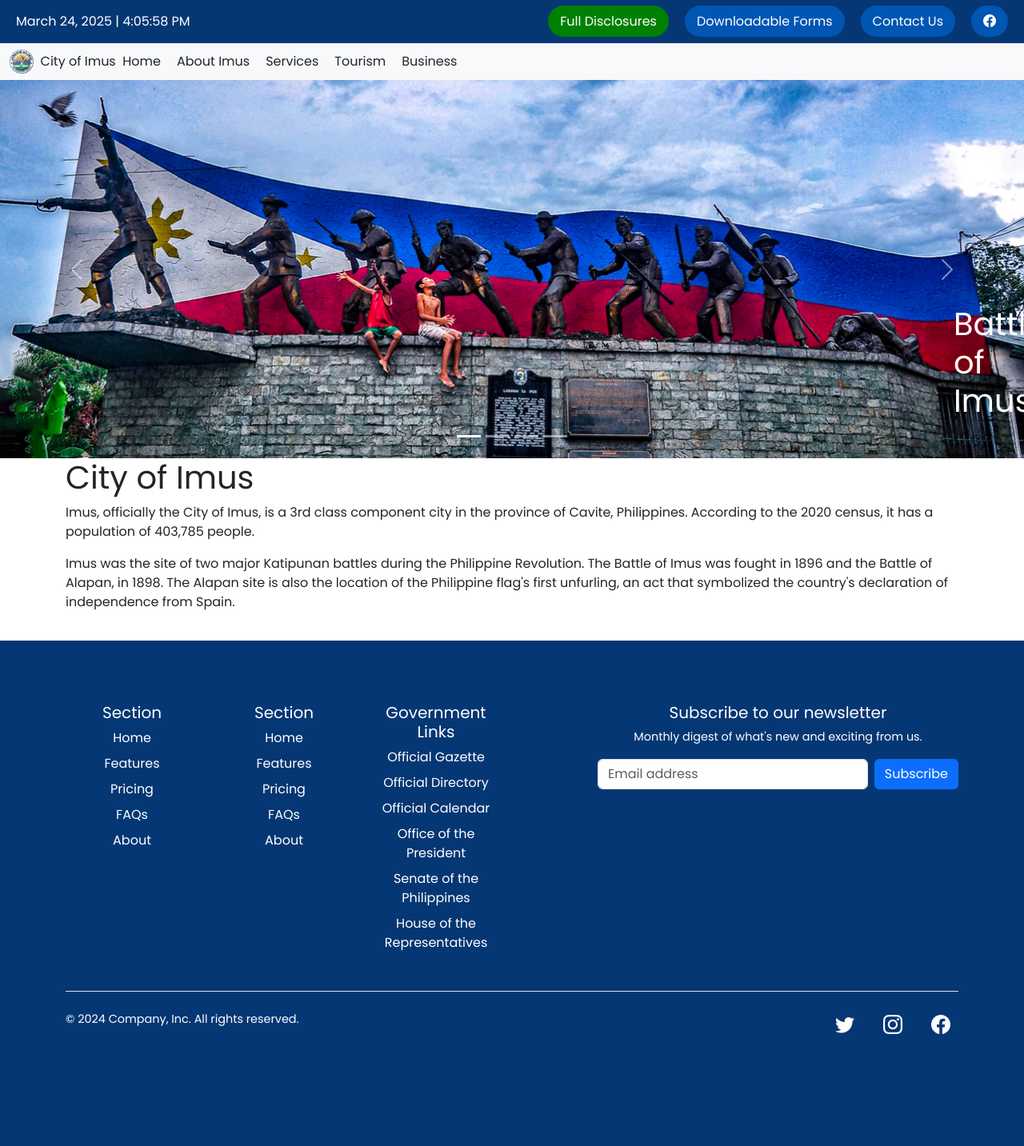
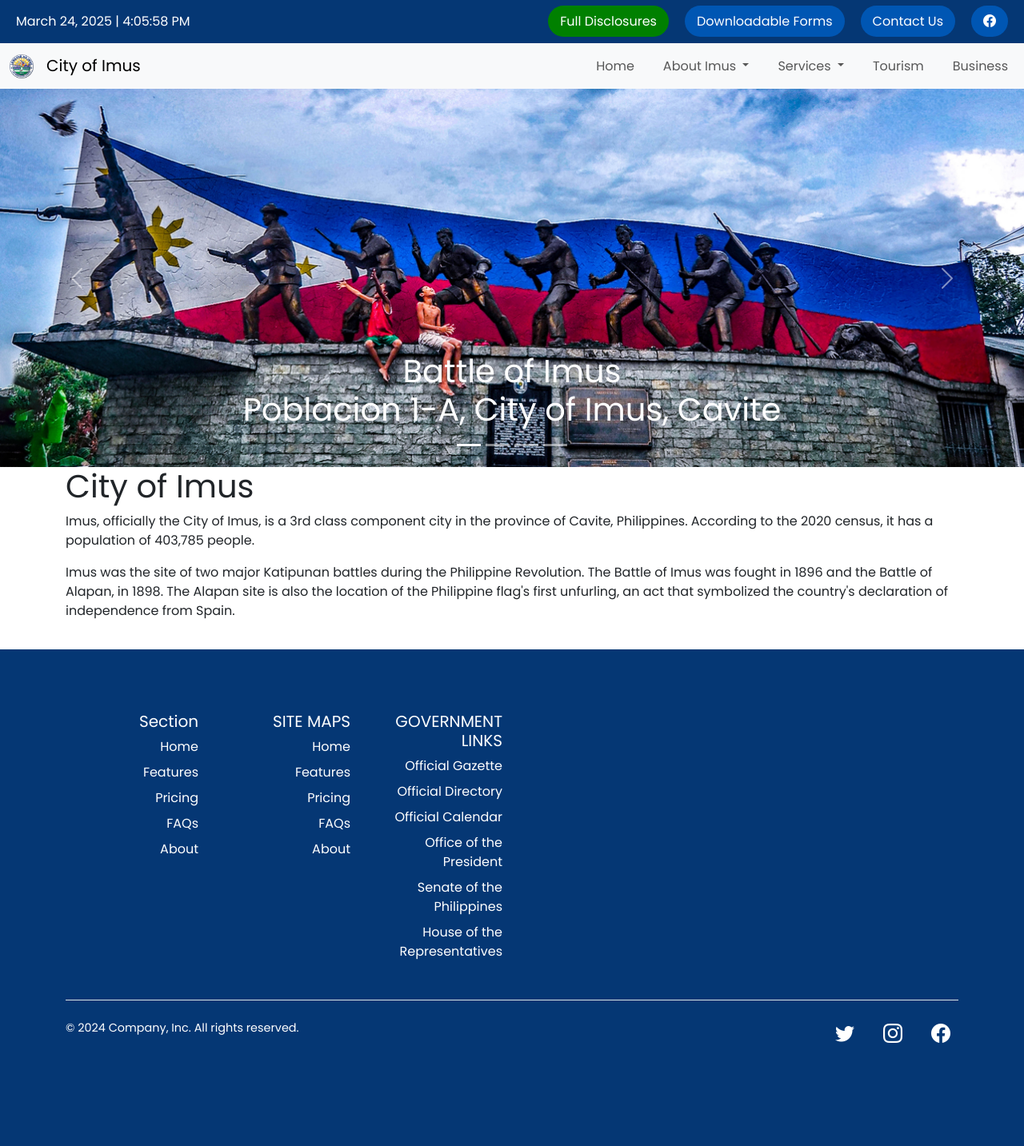
Before and after one commit to GetJosh/CITY-GOV-OF-IMUS, a PHP site: page /HTML/index.html in a window 1280 px wide. Shown: the whole page at 80% size. Before the commit the page ends 1293 px from the top, so only its background shows below. Run offline with PHP 8.4, Linux system fonts and the light colour scheme.

Commit message:
city-website2025-03-24

```diff
--- a/CSS/style.css
+++ b/CSS/style.css
@@ -60,11 +60,12 @@ nav ul li a:hover {
 
 /* Carousel Styling*/
 
-.carousel-caption:hover{
-    background-color: green;
+.carousel-caption:hover {
+    background-color: rgba(0, 128, 0, 0.8); /* Glossy green effect */
     color: white;
-    transition: background-color 0.3s ease;
+    transition: background-color 0.5s ease, transform 0.5s ease; /* Slow zoom effect */
     border-radius: 40px;
+    transform: scale(1.1); /* Slight zoom */
 }
 /* Main Section */
 main {
@@ -79,16 +80,17 @@ main {
 footer {
     background: #053774;
     color: #fff;
-    text-align: center;
+    text-align: right;
     padding: 10px 0;
     margin-top: 20px;
 }
-footer a{
+footer a {
     color: green;
-    transition: color 0.3s ease;
+    transition: color 0.3s ease, transform 0.3s ease;
 }
-footer a:hover{
-    color: green;
+footer a:hover {
+    color: #00ff00; /* Brighter green on hover */
+    transform: scale(1.1); /* Slight zoom effect */
 }
 footer .bi {
     display: inline-block;
--- a/HTML/index.html
+++ b/HTML/index.html
@@ -66,23 +66,37 @@ updateDateTime();
     <!-- Navbar -->
         <nav class="navbar navbar-expand-lg navbar-light bg-light">
             <div class="container-fluid">
-                <a class="navbar-brand me-auto" href="#"></a>
+            <a class="navbar-brand me-auto" href="#">
                 <img src="/IMG/seal_imus_sm100.png" alt="City of Imus" width="30" height="30" class="d-inline-block align-text-top">
-                    &nbsp&nbspCity of Imus&nbsp&nbsp
+                &nbsp;&nbsp;City of Imus&nbsp;&nbsp;
             </a>
-                <button class="navbar-toggler" type="button" data-bs-toggle="collapse" data-bs-target="#navbarNav" aria-controls="navbarNav" aria-expanded="false" aria-label="Toggle navigation">
+            <button class="navbar-toggler" type="button" data-bs-toggle="collapse" data-bs-target="#navbarNavDropdown" aria-controls="navbarNavDropdown" aria-expanded="false" aria-label="Toggle navigation">
                 <span class="navbar-toggler-icon"></span>
             </button>
-                <div class="collapse navbar-collapse" id="navbarNav">
-                    <ul class="navbar-nav>
+            <div class="collapse navbar-collapse justify-content-end" id="navbarNavDropdown">
+                <ul class="navbar-nav">
                 <li class="nav-item">
                     <a class="nav-link" href="#">Home</a>
                 </li>
-                        <li class="nav-item">
-                            <a class="nav-link" href="#">About Imus</a>
+                <li class="nav-item dropdown">
+                    <a class="nav-link dropdown-toggle" href="#" id="aboutDropdown" role="button" data-bs-toggle="dropdown" aria-expanded="false">
+                    About Imus
+                    </a>
+                    <ul class="dropdown-menu" aria-labelledby="aboutDropdown">
+                    <li><a class="dropdown-item" href="#">History</a></li>
+                    <li><a class="dropdown-item" href="#">Government</a></li>
+                    <li><a class="dropdown-item" href="#">Demographics</a></li>
+                    </ul>
                 </li>
-                        <li class="nav-item">
-                            <a class="nav-link" href="#">Services</a>
+                <li class="nav-item dropdown">
+                    <a class="nav-link dropdown-toggle" href="#" id="servicesDropdown" role="button" data-bs-toggle="dropdown" aria-expanded="false">
+                    Services
+                    </a>
+                    <ul class="dropdown-menu" aria-labelledby="servicesDropdown">
+                    <li><a class="dropdown-item" href="#">Health</a></li>
+                    <li><a class="dropdown-item" href="#">Education</a></li>
+                    <li><a class="dropdown-item" href="#">Transportation</a></li>
+                    </ul>
                 </li>
                 <li class="nav-item">
                     <a class="nav-link" href="#">Tourism</a>
@@ -107,7 +121,7 @@ updateDateTime();
         <div class="carousel-inner">
             <div class="carousel-item active">
                 <img src="/IMG/Carousel_BattleOfImus.jpg" class="d-block w-100" alt="Battle of Imus">
-                <h3 class="carousel-caption" style="margin-left: 1000px; font-size: 40px;">Battle of Imus</h3>
+                <h3 class="carousel-caption" style="font-size: 40px;">Battle of Imus <br> Poblacion 1-A, City of Imus, Cavite</h3>
             </div>
             <div class="carousel-item">
                 <img src="/IMG/Carousel_LTO.jpg" class="d-block w-100" alt="LTO Imus">
@@ -164,7 +178,7 @@ updateDateTime();
                 </div>
 
                 <div class="col-6 col-md-2 mb-3">
-                  <h5>Section</h5>
+                  <h5>SITE MAPS</h5>
                   <ul class="nav flex-column">
                     <li class="nav-item mb-2"><a href="#" class="nav-link p-0 text-white">Home</a></li>
                     <li class="nav-item mb-2"><a href="#" class="nav-link p-0 text-white">Features</a></li>
@@ -175,27 +189,15 @@ updateDateTime();
                 </div>
 
                 <div class="col-6 col-md-2 mb-3">
-                  <h5>Government Links</h5>
+                  <h5>GOVERNMENT LINKS</h5>
                   <ul class="nav flex-column">
-                    <li class="nav-item mb-2"><a href="#" class="nav-link p-0 text-white">Official Gazette</a></li>
-                    <li class="nav-item mb-2"><a href="#" class="nav-link p-0 text-white">Official Directory</a></li>
-                    <li class="nav-item mb-2"><a href="#" class="nav-link p-0 text-white">Official Calendar</a></li>
-                    <li class="nav-item mb-2"><a href="#" class="nav-link p-0 text-white">Office of the President</a></li>
-                    <li class="nav-item mb-2"><a href="#" class="nav-link p-0 text-white">Senate of the Philippines</a></li>
-                    <li class="nav-item mb-2"><a href="#" class="nav-link p-0 text-white">House of the Representatives</a></li>
+                    <li class="nav-item mb-2"><a href="https://www.officialgazette.gov.ph/" target="_blank" class="nav-link p-0 text-white">Official Gazette</a></li>
+                    <li class="nav-item mb-2"><a href="https://www.gov.ph/the-government/directory-of-departments-and-agencies/" target="_blank" class="nav-link p-0 text-white">Official Directory</a></li>
+                    <li class="nav-item mb-2"><a href="https://www.officialgazette.gov.ph/calendar/" target="_blank" class="nav-link p-0 text-white">Official Calendar</a></li>
+                    <li class="nav-item mb-2"><a href="https://op-proper.gov.ph/" target="_blank" class="nav-link p-0 text-white">Office of the President</a></li>
+                    <li class="nav-item mb-2"><a href="http://www.senate.gov.ph/" target="_blank" class="nav-link p-0 text-white">Senate of the Philippines</a></li>
+                    <li class="nav-item mb-2"><a href="https://www.congress.gov.ph/" class="nav-link p-0 text-white">House of the Representatives</a></li>
                   </ul>
-                </div>
-
-                <div class="col-md-5 offset-md-1 mb-3">
-                  <form>
-                    <h5>Subscribe to our newsletter</h5>
-                    <p>Monthly digest of what's new and exciting from us.</p>
-                    <div class="d-flex flex-column flex-sm-row w-100 gap-2">
-                      <label for="newsletter1" class="visually-hidden">Email address</label>
-                      <input id="newsletter1" type="text" class="form-control" placeholder="Email address">
-                      <button class="btn btn-primary" type="button">Subscribe</button>
-                    </div>
-                  </form>
                 </div>
               </div>
 
```
Lines whose indentation alone changed are shown as unchanged.
